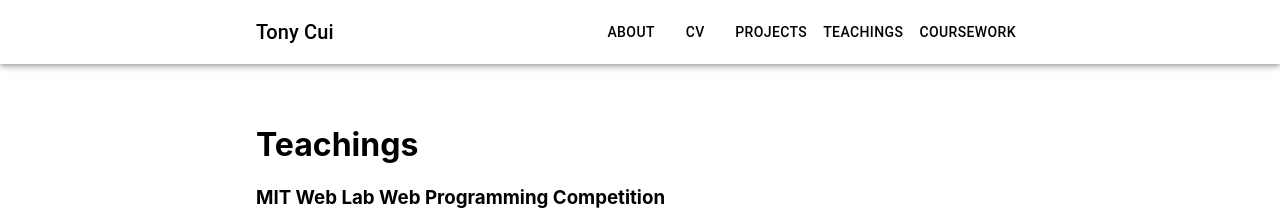
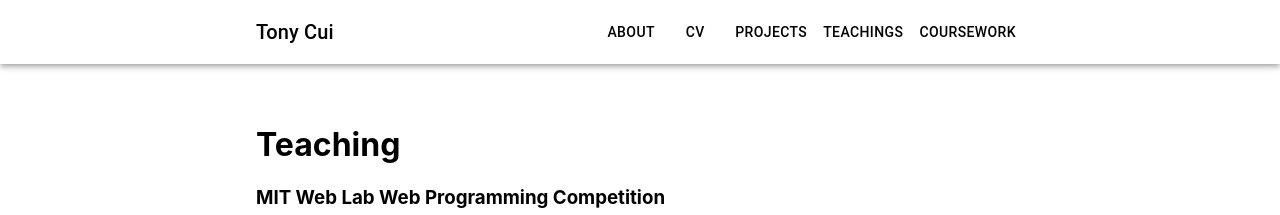
Before and after one commit to tcui37/tcui37.github.io, a React (Create React App) app: page /teachings in a window 1280 px wide. Shown: the top 215 px of the page. Built offline with nearby package versions, Linux system fonts and the light colour scheme.

Commit message:
add teaching

```diff
--- a/src/pages/Teachings.tsx
+++ b/src/pages/Teachings.tsx
@@ -39,7 +39,7 @@ const teachings = [
 const Teachings: React.FC = () => {
     return (
         <div>
-            <h1>Teachings</h1>
+            <h1>Teaching</h1>
             {teachings.map((teaching) => (
                 <>
                     <h3>{teaching.organization}</h3>
```
